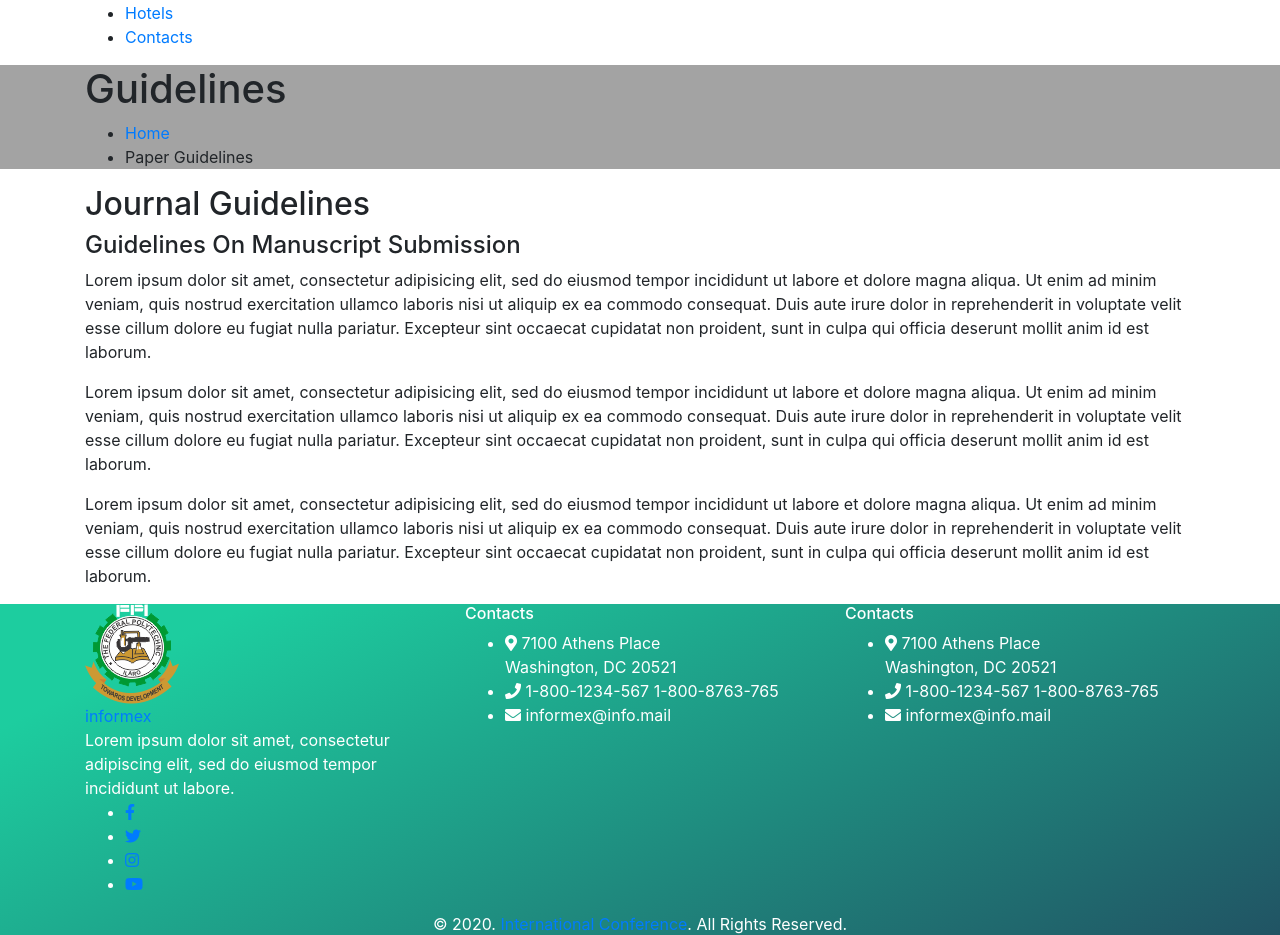
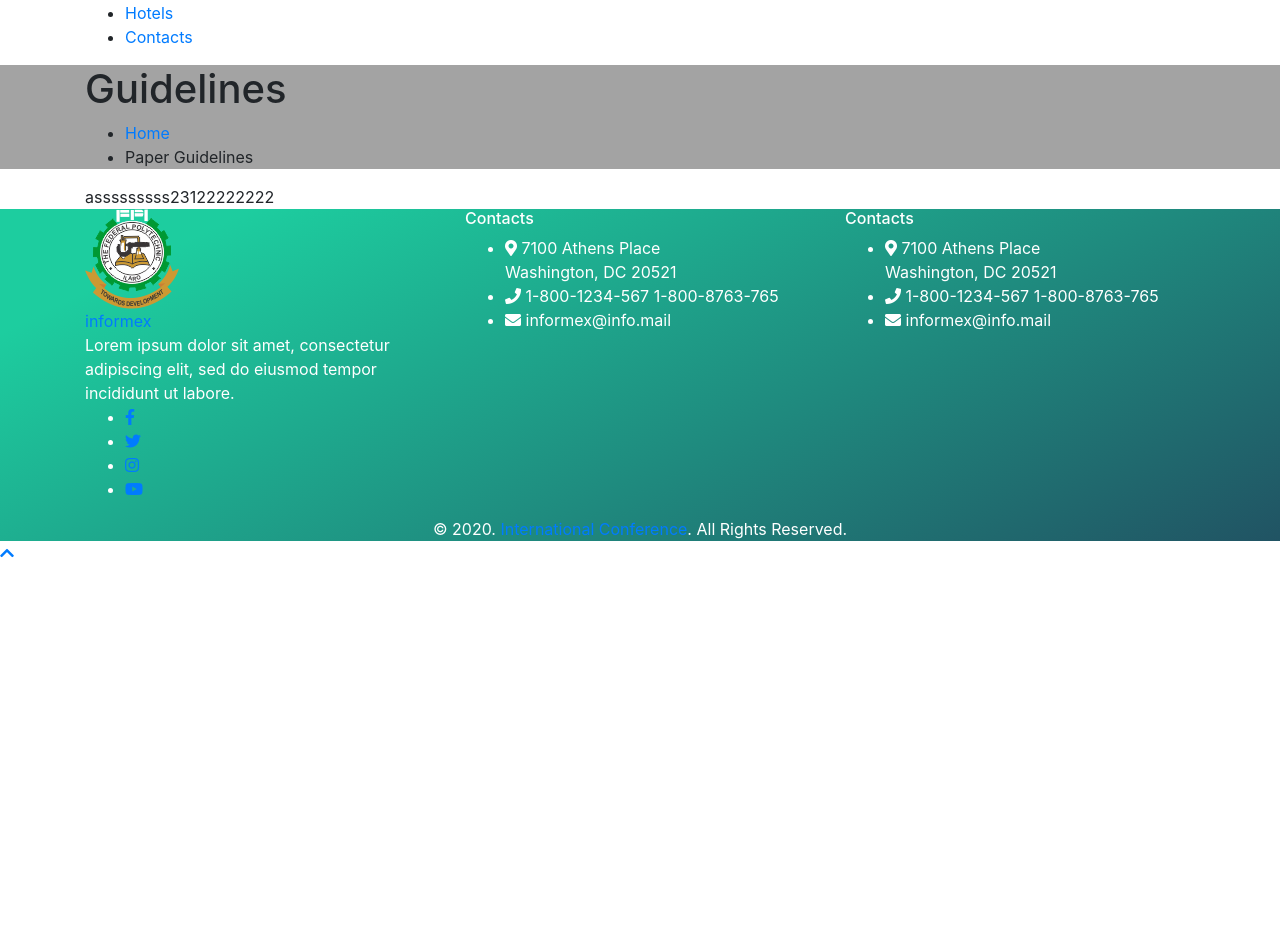
Before and after one commit to bhimbho/international-conference, a PHP site: page /guideline.php in a window 1280 px wide. Shown: the part 339-1274 px from the top of the page. After the commit the page ends 896 px from the top, so only its background shows below. Run offline with PHP 8.4, Linux system fonts and the light colour scheme; data comes from the database, SQL or seed files in the repository; some libraries are stand-ins or nearby versions.

Commit message:
new commit

```diff
--- a/admin/logic/update_guideline.php
+++ b/admin/logic/update_guideline.php
@@ -7,7 +7,7 @@ session_start();
 	if(isset($_POST['submit'])){
 		$arr_data = [];
 		foreach ($_POST as $post => $val) {
-			array_push($arr_data,$guideline->text_val($val));
+			array_push($arr_data,htmlspecialchars($val));
 		}
 		// var_dump($arr_data[0]);
 		// $obj = json_decode(json_encode($arr_data), true);
--- a/classes/journal.class.php
+++ b/classes/journal.class.php
@@ -91,7 +91,13 @@ class journal extends db{
     }
 
     public function view_all_new_journals(){
-        $admin = $this->execute("SELECT * FROM `new_upload` LEFT JOIN journal ON new_upload.participant_id = journal.journal_id ORDER BY new_upload_id DESC", []);
+        $admin = $this->execute("SELECT * FROM `new_upload` LEFT JOIN journal ON new_upload.participant_id = journal.journal_id ORDER BY new_upload_id ASC", []);
+        return $this->f_all();
+    }
+
+    public function search_by_title_author_institution($search_val){
+        $search_val = DB::text_val($search_val);
+        $admin = $this->execute("SELECT * FROM `new_upload` LEFT JOIN journal ON new_upload.participant_id = journal.journal_id WHERE MATCH(`journal`.`title`,`journal`.`authors`,`journal`.`institution`) AGAINST(? IN NATURAL LANGUAGE MODE)", [$search_val]);
         return $this->f_all();
     }
 
--- a/guideline.php
+++ b/guideline.php
@@ -19,28 +19,11 @@ include "includes/header.php";
 <!--================= PAGE-CONTACTS =================-->
 <section class="page-contacts">
 	<div class="container">
-		<h2 class="title-line-left">Journal Guidelines</h2>
+		<!-- <h2 class="title-line-left">Journal Guidelines</h2> -->
 		<div class="row">
 			<div class="col-md-12">
-				<h4>Guidelines On Manuscript Submission</h4>
-				<p>Lorem ipsum dolor sit amet, consectetur adipisicing elit, sed do eiusmod
-				tempor incididunt ut labore et dolore magna aliqua. Ut enim ad minim veniam,
-				quis nostrud exercitation ullamco laboris nisi ut aliquip ex ea commodo
-				consequat. Duis aute irure dolor in reprehenderit in voluptate velit esse
-				cillum dolore eu fugiat nulla pariatur. Excepteur sint occaecat cupidatat non
-				proident, sunt in culpa qui officia deserunt mollit anim id est laborum.</p>
-				<p>Lorem ipsum dolor sit amet, consectetur adipisicing elit, sed do eiusmod
-				tempor incididunt ut labore et dolore magna aliqua. Ut enim ad minim veniam,
-				quis nostrud exercitation ullamco laboris nisi ut aliquip ex ea commodo
-				consequat. Duis aute irure dolor in reprehenderit in voluptate velit esse
-				cillum dolore eu fugiat nulla pariatur. Excepteur sint occaecat cupidatat non
-				proident, sunt in culpa qui officia deserunt mollit anim id est laborum.</p>
-				<p>Lorem ipsum dolor sit amet, consectetur adipisicing elit, sed do eiusmod
-				tempor incididunt ut labore et dolore magna aliqua. Ut enim ad minim veniam,
-				quis nostrud exercitation ullamco laboris nisi ut aliquip ex ea commodo
-				consequat. Duis aute irure dolor in reprehenderit in voluptate velit esse
-				cillum dolore eu fugiat nulla pariatur. Excepteur sint occaecat cupidatat non
-				proident, sunt in culpa qui officia deserunt mollit anim id est laborum.</p>
+				<?= htmlspecialchars_decode($guideline->view_guideline()->guideline);
+				?>
 			</div>
 
 		</div>
```
Also changed, not shown: call-for-papers.php (+1 -14 lines), journal.php (+15 -18 lines), 1 other file.
